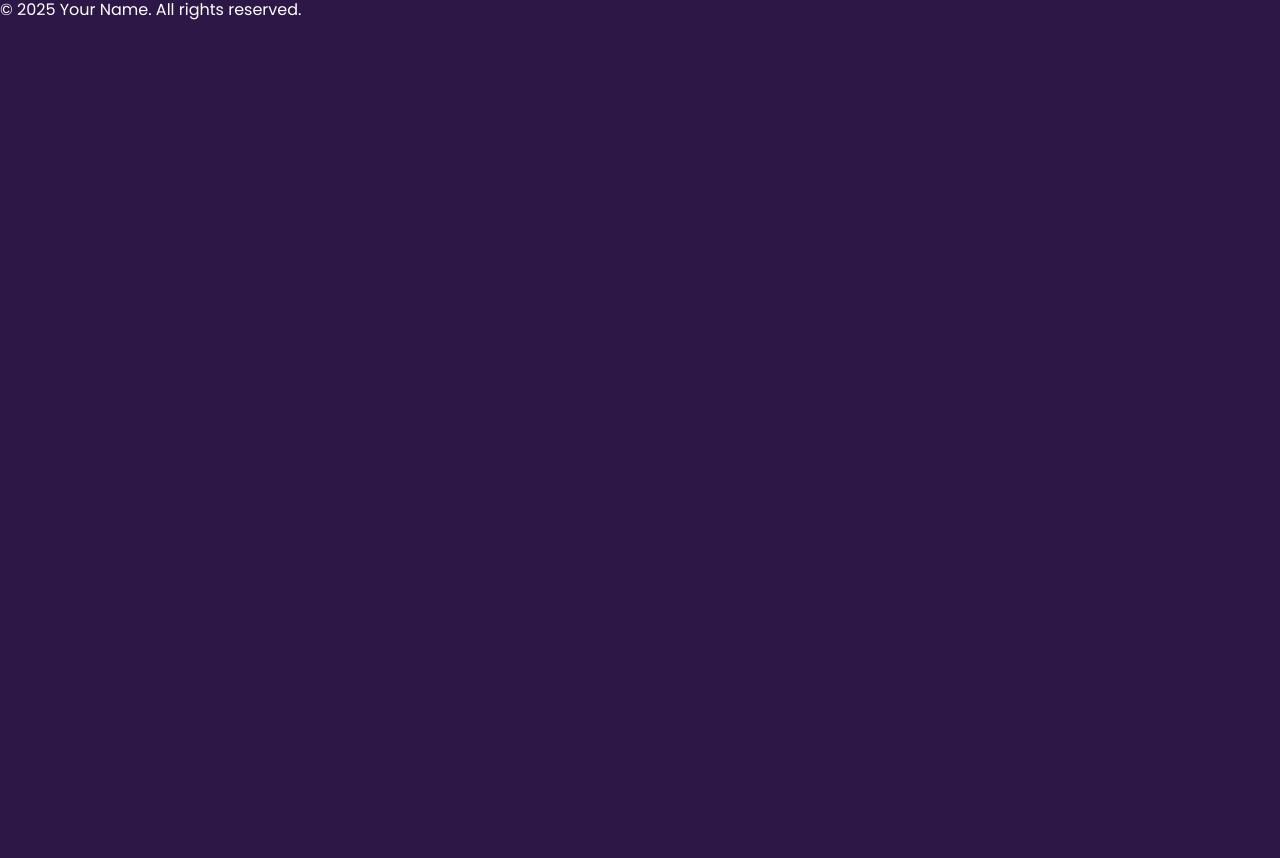
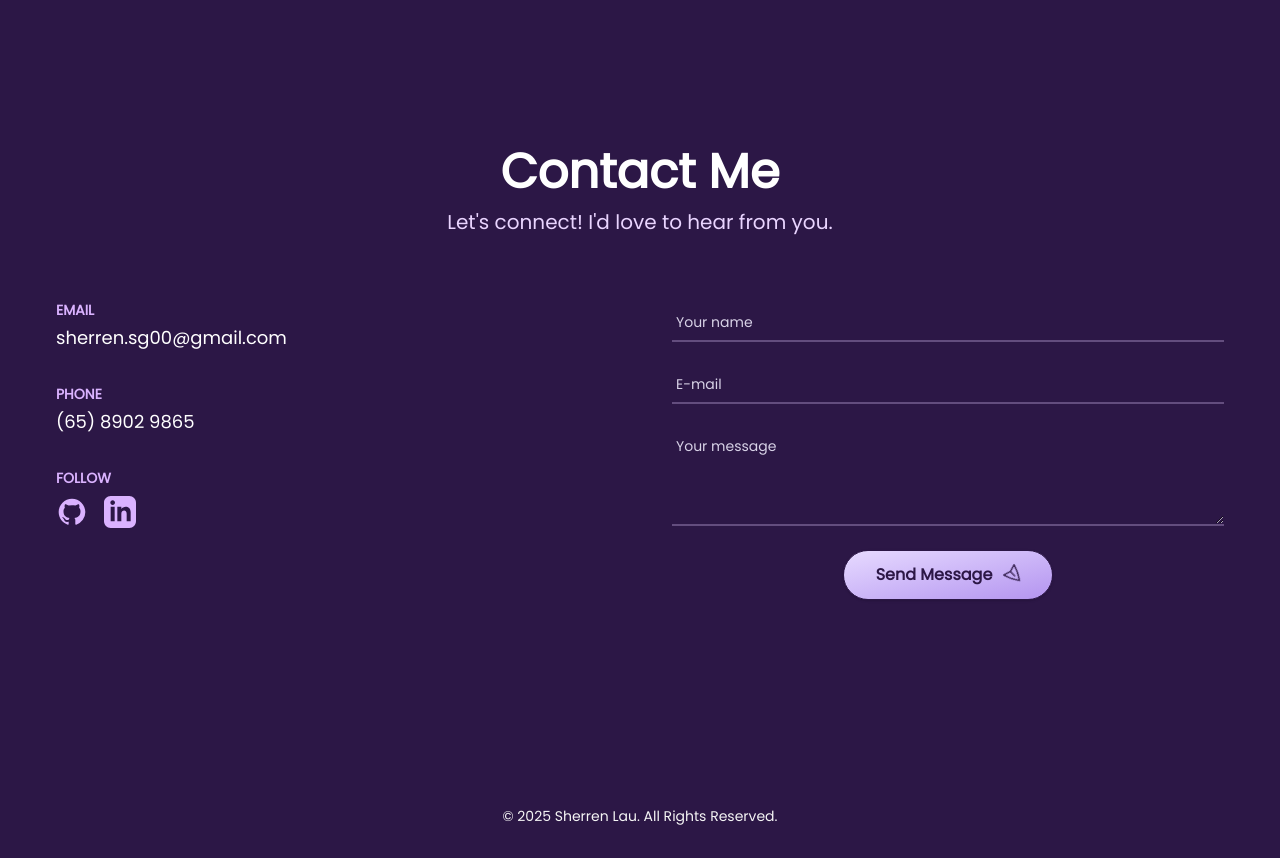
Before and after one commit to XSherren/portfolio-website, a Next.js app: page / in a window 1280 px wide. Shown: the part 2970-3828 px from the top of the page. Before the commit the page ends 2992 px from the top, so only its background shows below. Built offline with nearby package versions, Linux system fonts and the light colour scheme.

Commit message:
Update package dependencies and enhance Contact and Footer components with new icons and improved layout

```diff
--- a/package.json
+++ b/package.json
@@ -9,9 +9,11 @@
     "lint": "next lint"
   },
   "dependencies": {
+    "@heroicons/react": "^2.2.0",
     "next": "^15.3.2",
     "react": "19.1.0",
-    "react-dom": "19.1.0"
+    "react-dom": "19.1.0",
+    "react-icons": "^5.5.0"
   },
   "devDependencies": {
     "@eslint/eslintrc": "^3",
--- a/src/components/contact.tsx
+++ b/src/components/contact.tsx
@@ -1,8 +1,137 @@
+import { PaperAirplaneIcon } from "@heroicons/react/24/outline";
+
+const GitHubIcon = () => (
+  <svg
+    className="h-8 w-8"
+    fill="currentColor"
+    viewBox="0 0 24 24"
+    aria-hidden="true"
+  >
+    <path
+      fillRule="evenodd"
+      d="M12 2C6.477 2 2 6.484 2 12.017c0 4.425 2.865 8.18 6.839 9.504.5.092.682-.217.682-.483 0-.237-.008-.868-.013-1.703-2.782.605-3.369-1.343-3.369-1.343-.454-1.158-1.11-1.466-1.11-1.466-.908-.62.069-.608.069-.608 1.003.074 1.531 1.032 1.531 1.032.892 1.53 2.341 1.088 2.91.832.092-.647.35-1.088.636-1.338-2.22-.253-4.555-1.113-4.555-4.951 0-1.093.39-1.988 1.029-2.688-.103-.253-.446-1.272.098-2.65 0 0 .84-.27 2.75 1.026A9.564 9.564 0 0112 6.844c.85.004 1.705.115 2.504.337 1.909-1.296 2.747-1.026 2.747-1.026.546 1.379.201 2.398.1 2.651.64.7 1.028 1.595 1.028 2.688 0 3.848-2.339 4.695-4.566 4.943.359.309.678.92.678 1.855 0 1.338-.012 2.419-.012 2.747 0 .268.18.58.688.482A10.001 10.001 0 0022 12.017C22 6.484 17.522 2 12 2z"
+      clipRule="evenodd"
+    />
+  </svg>
+);
+
+const LinkedInIcon = () => (
+  <svg
+    className="h-8 w-8"
+    fill="currentColor"
+    viewBox="0 0 24 24"
+    aria-hidden="true"
+  >
+    <path d="M19 0h-14c-2.761 0-5 2.239-5 5v14c0 2.761 2.239 5 5 5h14c2.762 0 5-2.239 5-5v-14c0-2.761-2.238-5-5-5zm-11 19h-3v-11h3v11zm-1.5-12.268c-.966 0-1.75-.79-1.75-1.764s.784-1.764 1.75-1.764 1.75.79 1.75 1.764-.783 1.764-1.75 1.764zm13.5 12.268h-3v-5.604c0-3.368-4-3.113-4 0v5.604h-3v-11h3v1.765c1.396-2.586 7-2.777 7 2.476v6.759z" />
+  </svg>
+);
+
 function Contact() {
   return (
-    <section>
-      <h2>Connect with me</h2>
+    <section className="flex min-h-screen flex-col items-center justify-center py-12 md:py-20">
+      <div className="container mx-auto w-full px-4">
+        <div className="mb-10 text-center md:mb-16">
+          <h1 className="mb-3 text-4xl font-bold text-white md:text-5xl">
+            Contact Me
+          </h1>
+          <p className="text-lg text-purple-200 md:text-xl">
+            Let&apos;s connect! I&apos;d love to hear from you.
+          </p>
+        </div>
+
+        <div className="flex flex-col items-start gap-10 md:grid md:grid-cols-2 md:gap-16">
+          {/* Contact Form */}
+          <form className="w-full space-y-8 text-center md:order-2 md:space-y-6 md:text-left">
+            <div>
+              <input
+                type="text"
+                name="yourName"
+                id="yourName"
+                className="mt-1 block w-full border-0 border-b-2 border-[#E2CBFF]/30 bg-transparent px-1 py-2 text-white placeholder-[#D8D2E7] focus:border-purple-200 focus:ring-0 focus:outline-none sm:text-sm"
+                placeholder="Your name"
+              />
+            </div>
+            <div>
+              <input
+                type="email"
+                name="email_form"
+                id="email_form"
+                className="mt-1 block w-full border-0 border-b-2 border-[#E2CBFF]/30 bg-transparent px-1 py-2 text-white placeholder-[#D8D2E7] focus:border-purple-200 focus:ring-0 focus:outline-none sm:text-sm"
+                placeholder="E-mail"
+              />
+            </div>
+            <div>
+              <textarea
+                id="yourMessage"
+                name="yourMessage"
+                rows={4}
+                className="mt-1 block w-full border-0 border-b-2 border-[#E2CBFF]/30 bg-transparent px-1 py-2 text-white placeholder-[#D8D2E7] focus:border-purple-200 focus:ring-0 focus:outline-none sm:text-sm"
+                placeholder="Your message"
+              ></textarea>
+            </div>
+            <div className="text-center">
+              <button
+                type="submit"
+                className="inline-flex w-full items-center justify-center rounded-full border bg-linear-to-br from-[#E7DAFF] to-[#B494EF] px-8 py-3 text-base font-semibold text-[#2C1746] shadow-sm transition-colors hover:border hover:bg-linear-to-br hover:from-[#CFB5FF] hover:to-[#655BD6] focus:ring-2 focus:ring-white focus:ring-offset-2 focus:ring-offset-purple-900 focus:outline-none md:w-auto"
+              >
+                Send Message
+                <PaperAirplaneIcon className="-mr-1 ml-3 h-5 w-5 rotate-45 transform" />
+              </button>
+            </div>
+          </form>
+
+          {/* Contact Details */}
+          <div className="mx-auto mt-10 space-y-8 text-center md:order-1 md:mt-0 md:text-left lg:mx-0">
+            {/* Email */}
+            <div>
+              <h3 className="mb-1 text-sm font-semibold text-purple-300 uppercase">
+                Email
+              </h3>
+              <a
+                href="mailto:sherren.sg00@gmail.com"
+                className="group text-lg text-white transition-colors hover:text-purple-300"
+              >
+                sherren.sg00@gmail.com
+              </a>
+            </div>
+            {/* Phone */}
+            <div>
+              <h3 className="mb-1 text-sm font-semibold text-purple-300 uppercase">
+                Phone
+              </h3>
+              <p className="text-lg text-white">(65) 8902 9865</p>
+            </div>
+            {/* Follow Social */}
+            <div>
+              <h3 className="mb-2 text-sm font-semibold text-purple-300 uppercase">
+                Follow
+              </h3>
+              <div className="flex justify-center space-x-4 md:justify-start">
+                <a
+                  href="https://github.com/XSherren"
+                  target="_blank"
+                  rel="noopener noreferrer"
+                  className="text-purple-300 hover:text-white"
+                  aria-label="GitHub"
+                >
+                  <GitHubIcon />
+                </a>
+                <a
+                  href="https://www.linkedin.com/in/sherren-lau/"
+                  target="_blank"
+                  rel="noopener noreferrer"
+                  className="text-purple-300 hover:text-white"
+                  aria-label="LinkedIn"
+                >
+                  <LinkedInIcon />
+                </a>
+              </div>
+            </div>
+          </div>
+        </div>
+      </div>
     </section>
   );
 }
+
 export { Contact };
--- a/src/components/footer.tsx
+++ b/src/components/footer.tsx
@@ -1,7 +1,15 @@
 function Footer() {
   return (
-    <footer>
-      <p>© 2025 Your Name. All rights reserved.</p>
+    <footer className="py-8 text-center">
+      {" "}
+      {/* Added padding and text-center */}
+      <div className="container mx-auto px-4">
+        <p className="text-sm text-[#F5F5F5]">
+          {" "}
+          {/* Adjusted text color and size */}© 2025 Sherren Lau. All Rights
+          Reserved.
+        </p>
+      </div>
     </footer>
   );
 }
```
Also changed, not shown: 1 other file (tests, documents, lock files or other folders).
